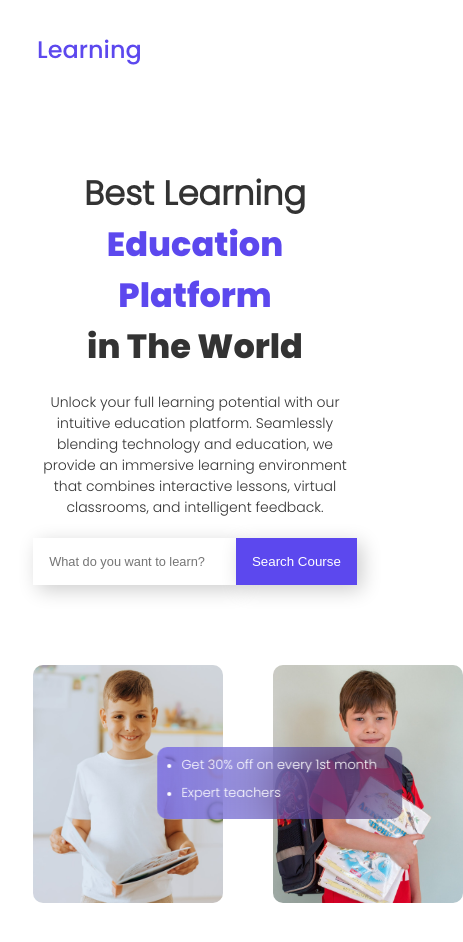
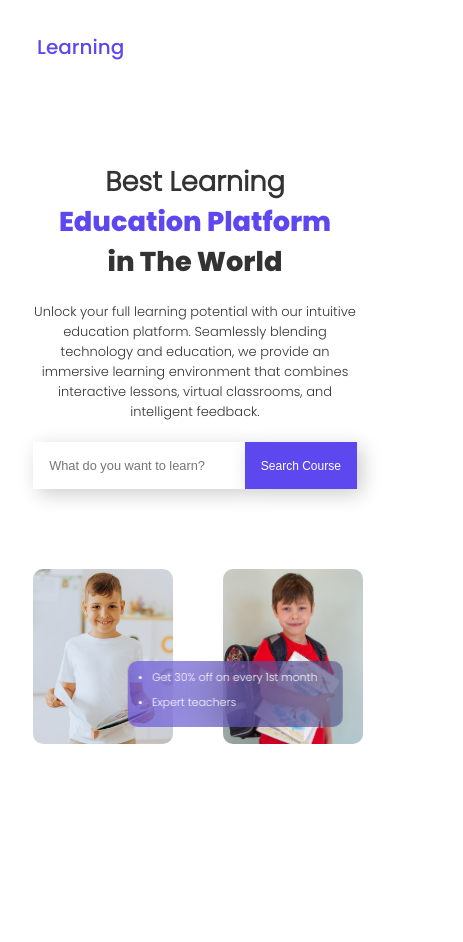
Before and after one commit to zeynabjafari2002/best-learning, a plain HTML site: page index.html in a window 390 px wide. Shown: the whole page, 463 px wide, since content can reach past the window. After the commit the page ends 860 px from the top, so only its background shows below. Drawn offline with Linux system fonts and the light colour scheme.

Commit message:
it is made responsive for all sizes

```diff
--- a/style.css
+++ b/style.css
@@ -289,5 +289,43 @@ body{
     }
 }
 @media screen and (max-width:500px){
-
+    .headerContent .imageContent{
+        grid-template-columns: repeat(2,160px);
+    }
+    .headerContent .imageContent img{
+        max-width: 160px;
+    }
+    .headerContent .imageContent .tipContainer{
+        width: 215px;
+        position: relative;
+        top: -100px;
+        left: 170px;
+    }
+    .headerContent .imageContent .tipContainer ul li{
+        font-size: 11px;
+    }
+    .headerContent .textContent h1{
+        font-size: 2rem;
+    }
+    .headerContainer .navContainer .logoContainer a{
+        font-size: 20px;
+    }
 }
+@media screen and (max-width:430px){
+    .headerContent .textContent h1{
+        font-size: 1.7rem;
+        line-height: 40px;
+    }
+    .headerContent .textContent p{
+        font-size: 13px;
+    }
+    .headerContent form button{
+        font-size: 12px;
+    }
+    .headerContent .imageContent img{
+        max-width: 140px;
+    }
+    .headerContent .imageContent{
+        grid-template-columns: repeat(2,140px);
+    }
+}
```
